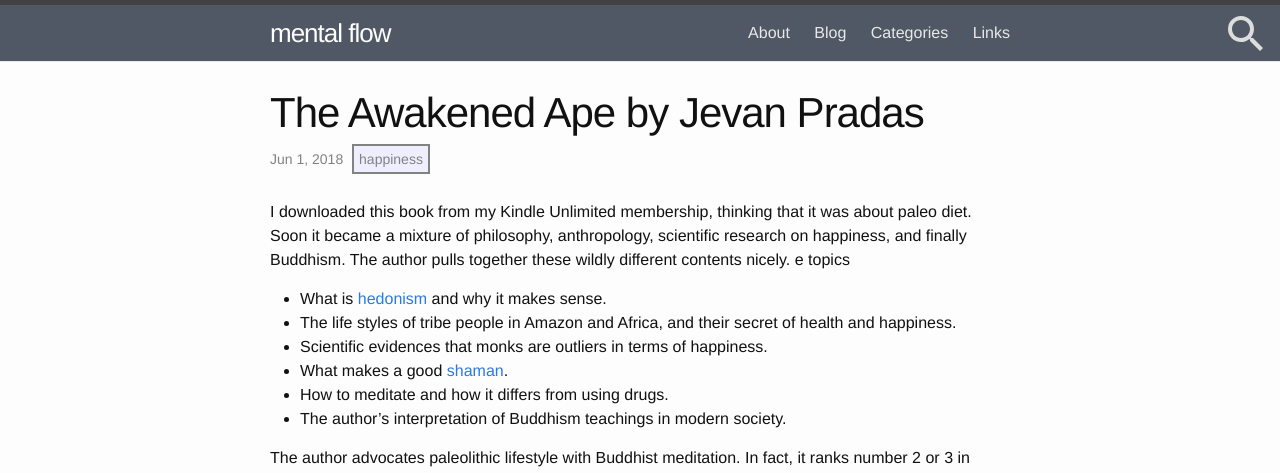
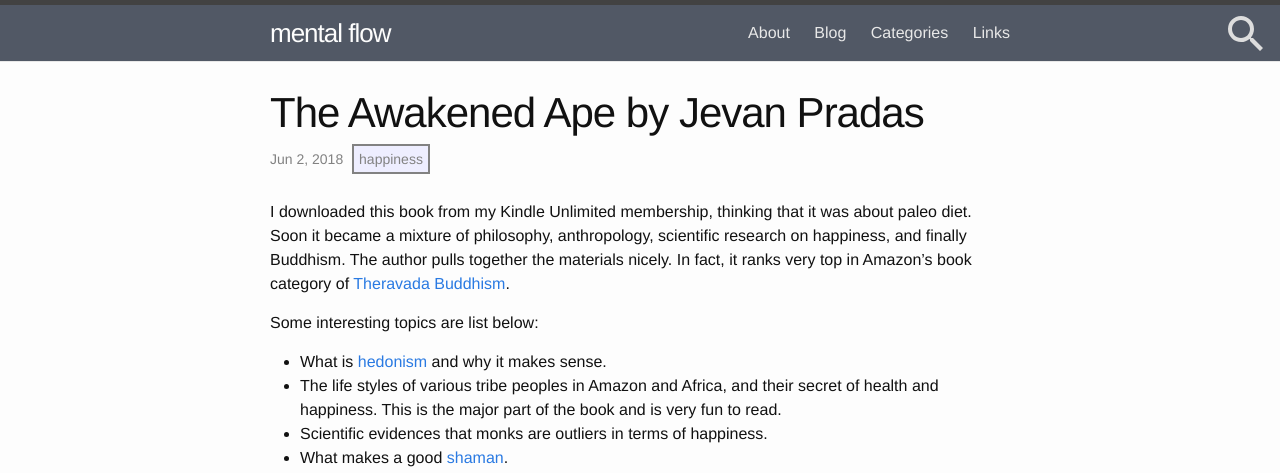
Before and after one commit to nosarthur/nosarthur.github.io, a Jekyll site: the page built from _posts/2018-06-01-awakened-ape.md, in a window 1280 px wide. Shown: the top 473 px of the page. Built offline with Jekyll 4.4.1, drawn with Linux system fonts in a browser that asks for light colours; comment, search, counter and statistics services are not loaded; some of the changed text lies outside the part shown.

Commit message:
add ape post

```diff
--- a/_posts/2018-06-01-awakened-ape.md
+++ b/_posts/2018-06-01-awakened-ape.md
@@ -9,19 +9,20 @@
 
 I downloaded this book from my Kindle Unlimited membership, thinking that it was about paleo diet.
 Soon it became a mixture of philosophy, anthropology, scientific research on happiness, and finally Buddhism.
-The author pulls together these wildly different contents nicely.
-e topics
+The author pulls together the materials nicely.
+In fact, it ranks very top in Amazon's book category of [Theravada Buddhism](https://en.wikipedia.org/wiki/Theravada).
+
+Some interesting topics are list below:
 
 * What is [hedonism](https://en.wikipedia.org/wiki/Hedonism) and why it makes sense.
-* The life styles of tribe people in Amazon and Africa, and their secret of health and happiness.
+* The life styles of various tribe peoples in Amazon and Africa, and their secret of health and happiness.
+  This is the major part of the book and is very fun to read.
 * Scientific evidences that monks are outliers in terms of happiness.
 * What makes a good [shaman](https://en.wikipedia.org/wiki/Shamanism).
 * How to meditate and how it differs from using drugs.
 * The author's interpretation of Buddhism teachings in modern society.
 
 The author advocates paleolithic lifestyle with Buddhist meditation.
-In fact, it ranks number 2 or 3 in Amazon's book category of [Theravada Buddhism](https://en.wikipedia.org/wiki/Theravada).
-
 
 <a target="_blank"  href="https://www.amazon.com/gp/product/1520442548/ref=as_li_tl?ie=UTF8&camp=1789&creative=9325&creativeASIN=1520442548&linkCode=as2&tag=nosarthur2016-20&linkId=a8c6c8431ed0b66dbe97d7a246ecf3f7"><img border="0" src="//ws-na.amazon-adsystem.com/widgets/q?_encoding=UTF8&MarketPlace=US&ASIN=1520442548&ServiceVersion=20070822&ID=AsinImage&WS=1&Format=_SL250_&tag=nosarthur2016-20" ></a><img src="//ir-na.amazon-adsystem.com/e/ir?t=nosarthur2016-20&l=am2&o=1&a=1520442548" width="1" height="1" border="0" alt="" style="border:none !important; margin:0px !important;" />
 
```
Also changed, not shown: other parts of _posts/2018-06-01-awakened-ape.md (+1 -1 lines), _posts/2018-02-10-quantum-computing.md (+1 -2 lines), _posts/2018-04-21-git.md (+5 -2 lines).
